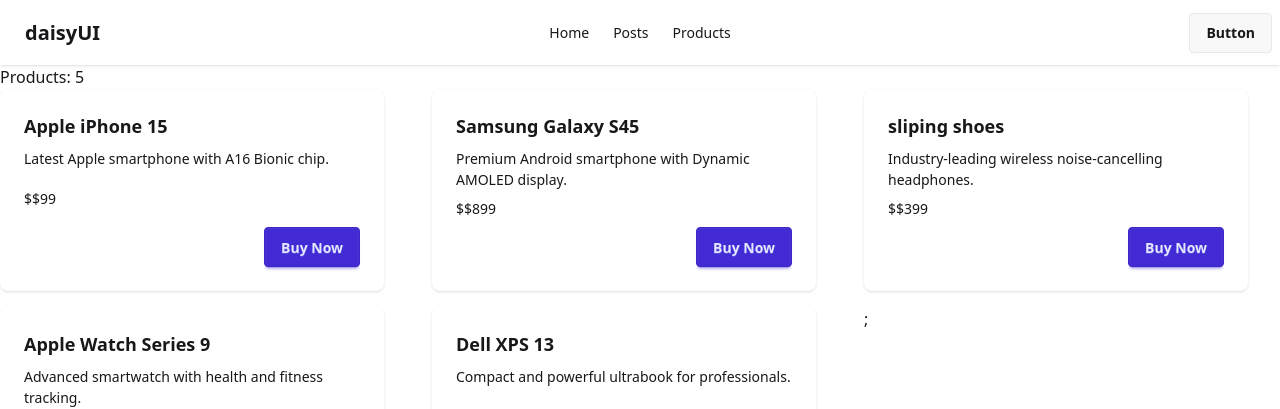
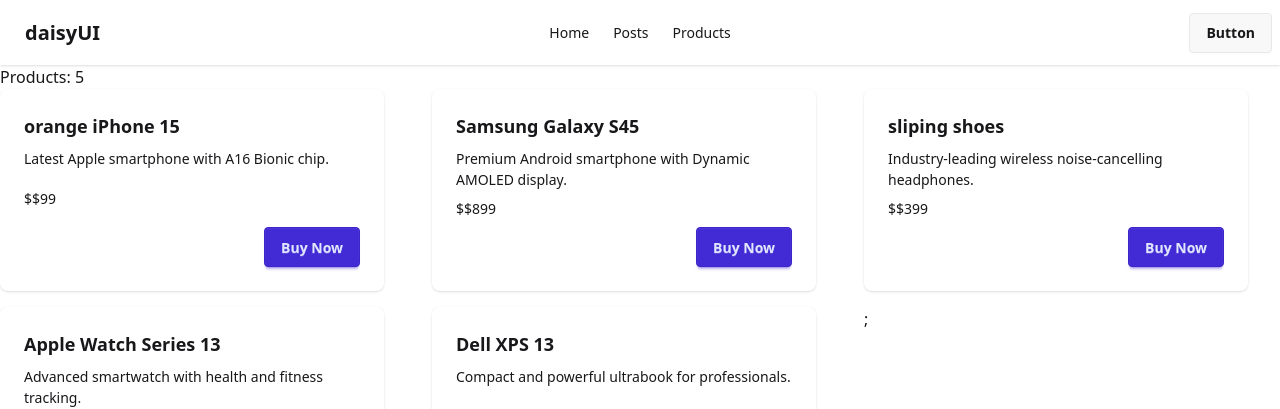
Before and after one commit to jk-jumur/nextjs-data-fetch, a Next.js app: page /products in a window 1280 px wide. Shown: the top 409 px of the page. Built offline with nearby package versions, Linux system fonts and the light colour scheme; data requests are answered from the project's data file.

Commit message:
dynamic data fetching cache no-store and revalidate

```diff
--- a/db.json
+++ b/db.json
@@ -2,7 +2,7 @@
   "products": [
     {
       "id": 1,
-      "name": "Apple iPhone 15",
+      "name": "orange iPhone 15",
       "brand": "Apple",
       "category": "Smartphones",
       "price": 99,
@@ -35,7 +35,7 @@
     },
     {
       "id": 4,
-      "name": "Apple Watch Series 9",
+      "name": "Apple Watch Series 13",
       "brand": "Apple",
       "category": "Smartwatch",
       "price": 429,
--- a/src/app/products/page.jsx
+++ b/src/app/products/page.jsx
@@ -3,8 +3,10 @@
 
 const getProducts = async () => {
       const res = await fetch("http://localhost:5000/products",
-          {
-            cache: "force-cache" })
+          // {
+          //   cache: "force-cache" }
+          // {cache: "no-store"}
+         {next: {revalidate: 20}})
       return res.json();
 }
 
```
